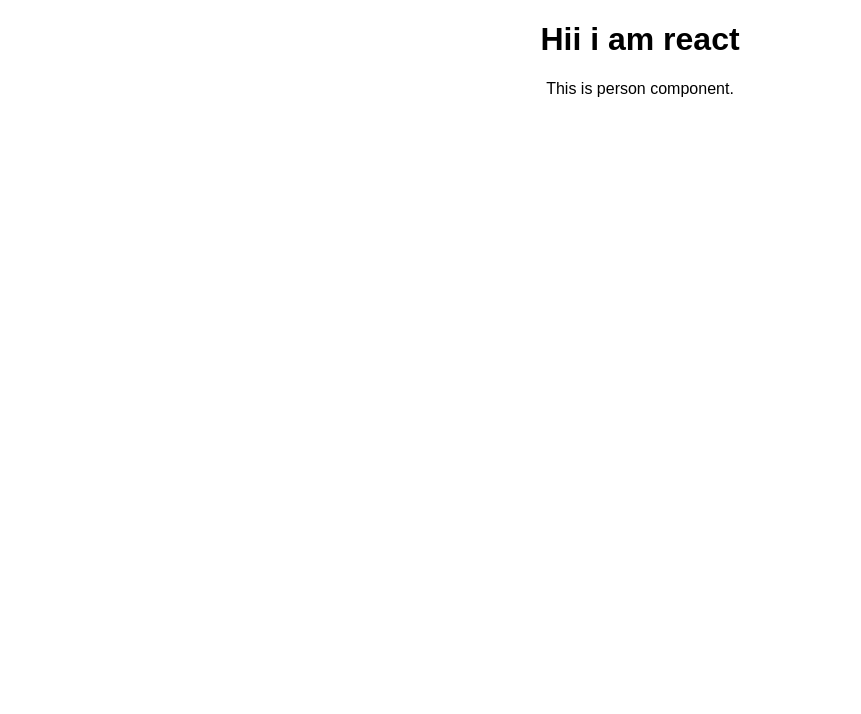
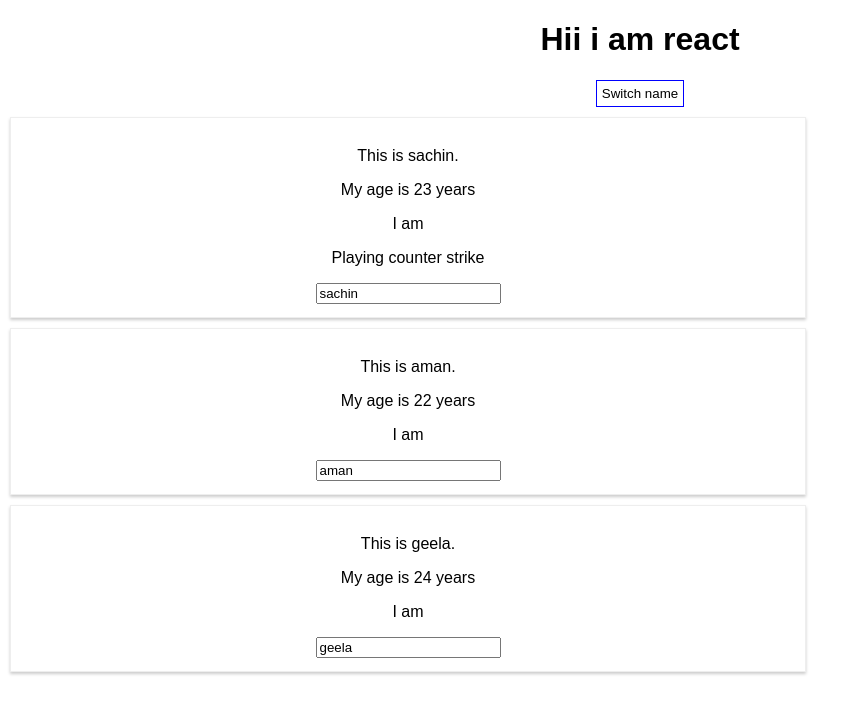
Before and after one commit to sac29/ReactTutorial, a React (Create React App) app: page / in a window 1280 px wide. Shown: the top 714 px of the page, without its empty margins (0-861 px from the left). Built offline with nearby package versions, Linux system fonts and the light colour scheme.

Commit message:
my daily updates

```diff
--- a/src/App.js
+++ b/src/App.js
@@ -1,16 +1,67 @@
 import React, { Component } from 'react';
-import logo from './logo.svg';
 import './App.css';
 import Person from './Person/Person';
 
 
 
 class App extends Component {
+  state = {
+    persons: [
+      { name: "sachin", age: 23 },
+      { name: "aman", age: 22 },
+      { name: "geela", age: 24 }
+    ]
+
+  }
+  switchNameHandler = (myName) => {
+  //  console.log('there you go button');
+    this.setState({
+      persons: [
+        { name: myName, age: 23 },
+        { name: "aman", age: 22 },
+        { name: "geela", age: 23 }
+      ]
+
+    })
+  }
+
+  nameChangedHandler = (event) =>{
+    this.setState({
+      persons: [
+        { name: "sachin", age: 23 , gender : "male" },
+        { name: event.target.value, age: 22 , gender :"male"},
+        { name: "geela", age: 23 , gender : "female"}
+      ]
+
+    })
+
+  }
   render() {
+    const style ={
+        backgroundColor : 'white',
+        font : 'ariel',
+        border : '1px solid blue',
+        padding : '5px'
+
+    };
     return (
       <div className="App">
         <h1>Hii i am react </h1>
-        <Person  />
+        <button
+               style = {style}
+               onClick={()=> this.switchNameHandler("sachin vishwakarma")}>Switch name</button>
+        <Person name={this.state.persons[0].name}
+                gender={this.state.persons[0].gender}
+                 age={this.state.persons[0].age} >  Playing counter strike</Person>
+        <Person
+               name={this.state.persons[1].name}
+               age={this.state.persons[1].age}
+               gender={this.state.persons[1].gender}
+               change ={this.nameChangedHandler} />
+        <Person
+              name={this.state.persons[2].name}
+              gender={this.state.persons[2].gender}
+              age={this.state.persons[2].age} />
       </div>
     );
   }
--- /dev/null
+++ b/src/Person/Person.css
@@ -0,0 +1,9 @@
+.Person{
+    width: 60%;
+    margin:  10px;
+    border: 1px solid #eee;
+    box-shadow: 0 2px 3px #ccc;
+    padding: 13px;
+    text-align: center;
+
+}
--- a/src/Person/Person.js
+++ b/src/Person/Person.js
@@ -1,8 +1,17 @@
 import React from 'react';
+import './Person.css';
+const person =(props)=>{
 
-const person =()=>{
+    return (
+         <div className="Person">
+            <p>This is {props.name}.</p>
+            <p> My age is {props.age} years </p>
+            <p> I am {props.gender}  </p>
+            <p>{props.children}</p>
+            <input type="text"  onChange={props.change} value={props.name} />
+         </div>
+)
 
-    return <p>This is person component.</p>
 }
 
 export default person;
```
